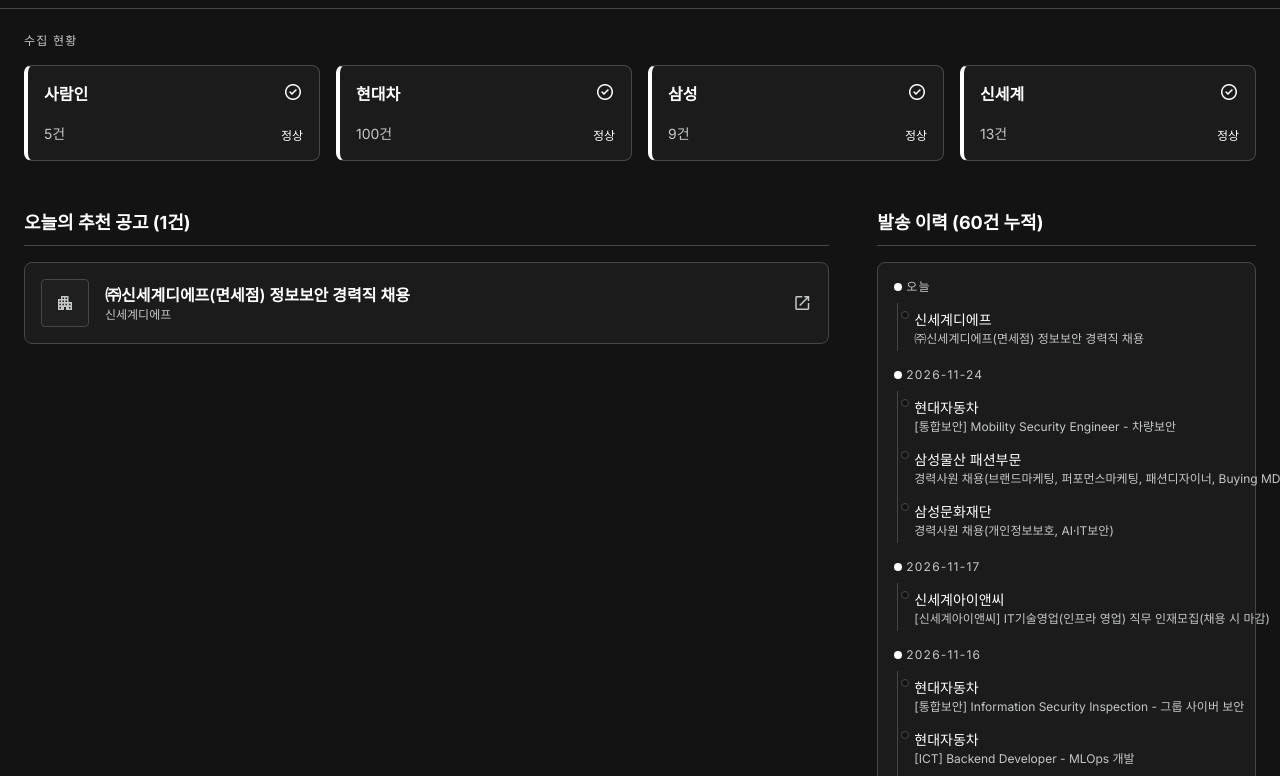
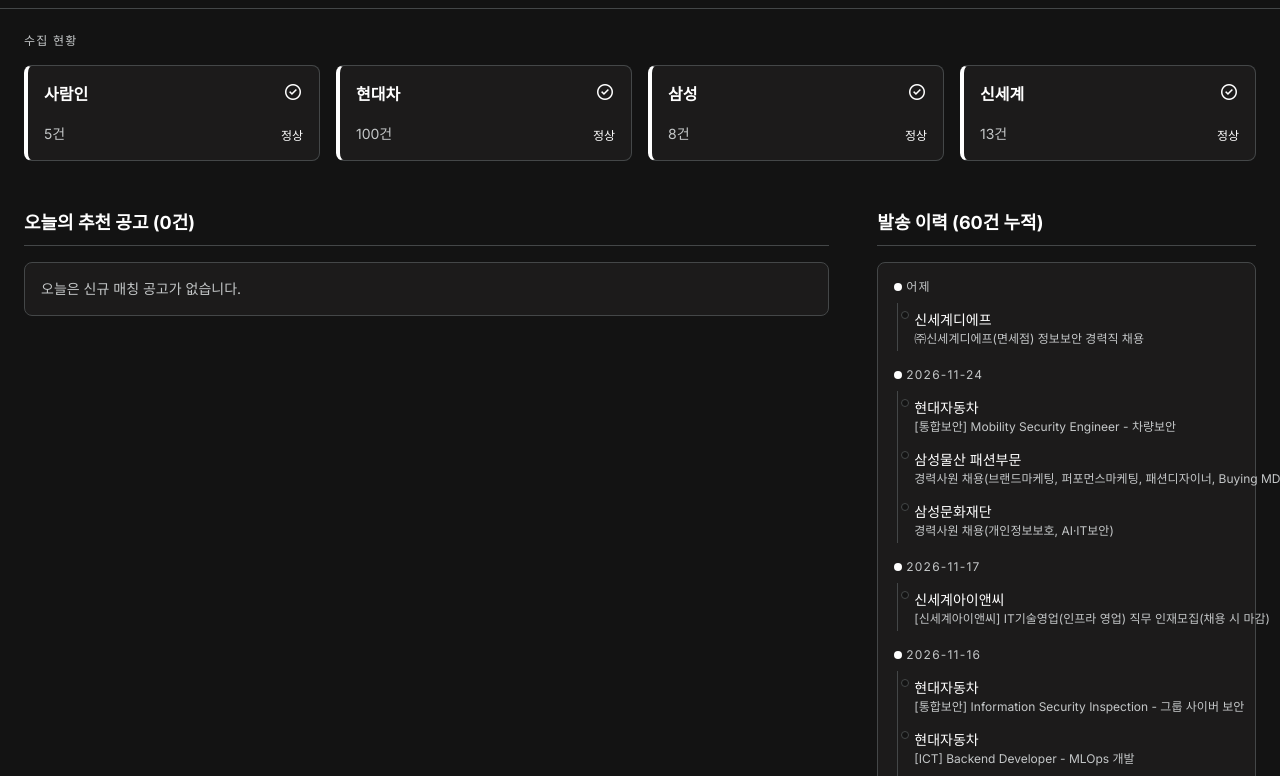
Before and after one commit to kish0ck/job-radar, a plain HTML site: page docs/index.html in a window 1280 px wide. Shown: the part 55-831 px from the top of the page. Drawn offline with nearby package versions, Linux system fonts and the light colour scheme.

Commit message:
chore: 자동 실행 결과 갱신 (2026-11-27)

```diff
--- a/docs/index.html
+++ b/docs/index.html
@@ -55,7 +55,7 @@ tailwind.config = {
   <div class="flex items-center text-on-surface-variant text-xs mono bg-surface-container
               py-xs px-sm rounded border border-outline-variant">
     <span class="material-symbols-outlined text-[16px] mr-xs">update</span>
-    마지막 실행: 2026-11-26T04:39:52
+    마지막 실행: 2026-11-27T04:44:12
   </div>
 </header>
 <main class="p-lg max-w-container-max mx-auto space-y-xl">
@@ -89,7 +89,7 @@ tailwind.config = {
             <span class="material-symbols-outlined text-primary text-[20px]">check_circle</span>
           </div>
           <div class="flex justify-between items-end mt-auto">
-            <span class="text-sm text-on-surface-variant">9건</span>
+            <span class="text-sm text-on-surface-variant">8건</span>
             <span class="text-xs mono text-primary">정상</span>
           </div>
         </div>
@@ -108,23 +108,12 @@ tailwind.config = {
   <div class="grid grid-cols-1 lg:grid-cols-12 gap-xl">
     <section class="lg:col-span-8 space-y-sm">
       <h2 class="text-lg font-bold text-primary border-b border-outline-variant pb-sm mb-md">
-        오늘의 추천 공고 (1건)
+        오늘의 추천 공고 (0건)
       </h2>
-      <div class="space-y-sm">
-        <a href="https://job.shinsegae.com/rcrut/detail/5477" target="_blank" rel="noopener"
-           class="glass-card rounded-lg p-md flex items-center gap-md hover:bg-surface-container-high
-                  transition-colors group">
-          <div class="w-12 h-12 rounded bg-surface-container flex items-center justify-center
-                      border border-outline-variant shrink-0">
-            <span class="material-symbols-outlined text-on-surface-variant">apartment</span>
-          </div>
-          <div class="flex-1 min-w-0">
-            <h3 class="text-base text-primary font-semibold truncate">㈜신세계디에프(면세점) 정보보안 경력직 채용</h3>
-            <p class="text-xs text-on-surface-variant truncate">신세계디에프</p>
-          </div>
-          <span class="material-symbols-outlined text-on-surface-variant
-                       group-hover:text-primary transition-colors shrink-0">open_in_new</span>
-        </a></div>
+
+        <div class="glass-card rounded-lg p-md text-on-surface-variant text-sm">
+          오늘은 신규 매칭 공고가 없습니다.
+        </div>
     </section>
     <section class="lg:col-span-4 space-y-md">
       <h2 class="text-lg font-bold text-primary border-b border-outline-variant pb-sm mb-md">
@@ -135,7 +124,7 @@ tailwind.config = {
         <div class="mb-md">
           <h4 class="text-xs text-on-surface-variant uppercase tracking-widest mb-sm
                      flex items-center gap-xs">
-            <span class="w-2 h-2 rounded-full bg-primary inline-block"></span> 오늘
+            <span class="w-2 h-2 rounded-full bg-primary inline-block"></span> 어제
           </h4>
           <div class="space-y-xs pl-sm border-l border-outline-variant ml-[3px]">
 
```
